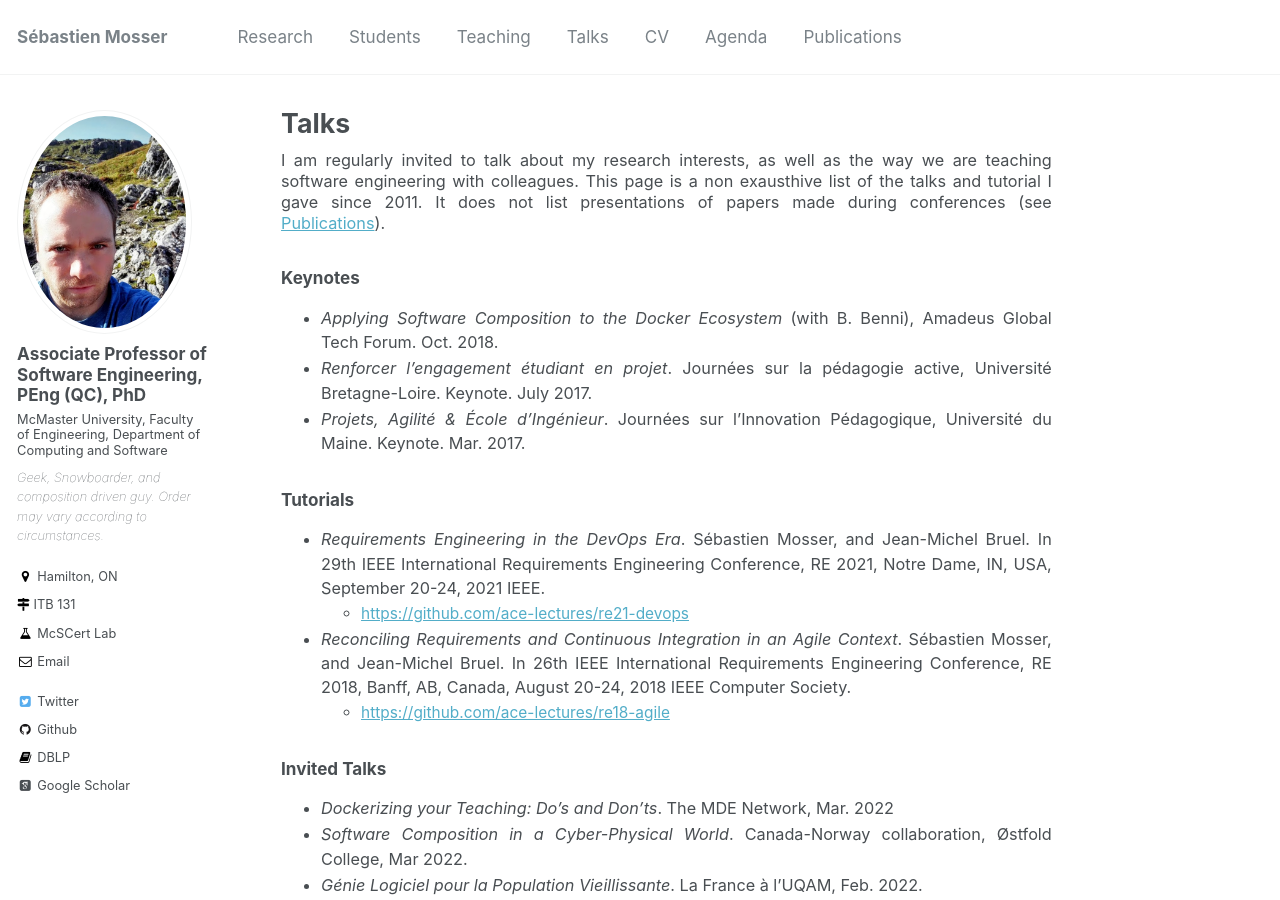
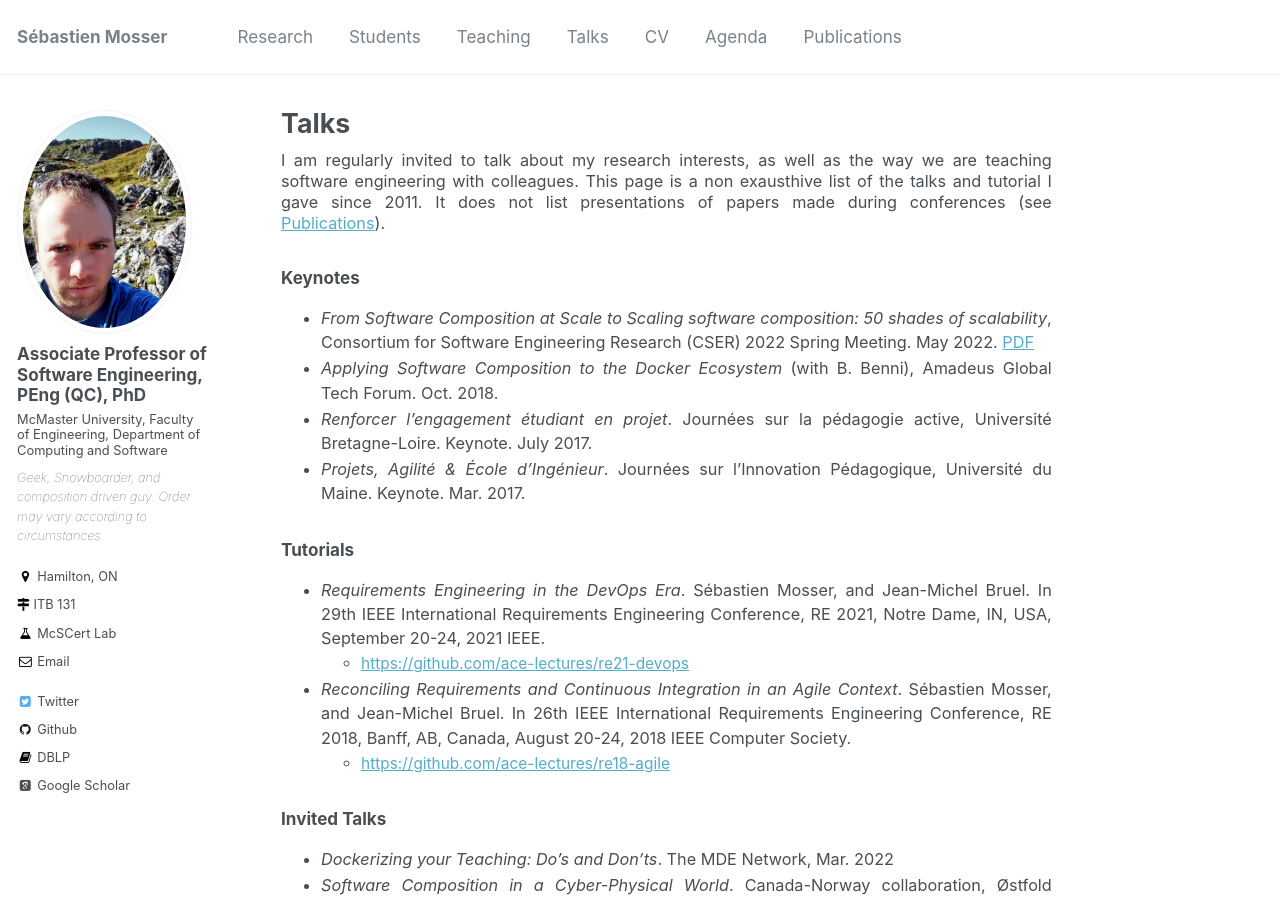
Before and after one commit to mosser/mosser.github.io, a Jekyll site: the page built from _pages/talks.md, in a window 1280 px wide and 900 px high. Built offline with Jekyll 4.4.1, drawn with Linux system fonts in a browser that asks for light colours; some web fonts are replaced.

Commit message:
CSER 2022

```diff
--- a/_pages/talks.md
+++ b/_pages/talks.md
@@ -8,6 +8,8 @@ I am regularly invited to talk about my research interests, as well as the way w
 
 ### Keynotes
 
+- _From Software Composition at Scale to Scaling software composition: 50 shades of scalability_, Consortium for Software Engineering Research (CSER)
+2022 Spring Meeting. May 2022. [PDF](/files/slides/202205_CSER.pdf)
 - _Applying Software Composition to the Docker Ecosystem_ (with B. Benni), Amadeus Global Tech Forum. Oct. 2018.
 - _Renforcer l’engagement étudiant en projet_. Journées sur la pédagogie active, Université Bretagne-Loire. Keynote. July 2017.
 - _Projets, Agilité & École d’Ingénieur_. Journées sur l’Innovation Pédagogique, Université du Maine. Keynote. Mar. 2017.
```
Also changed, not shown: 1 other file.
